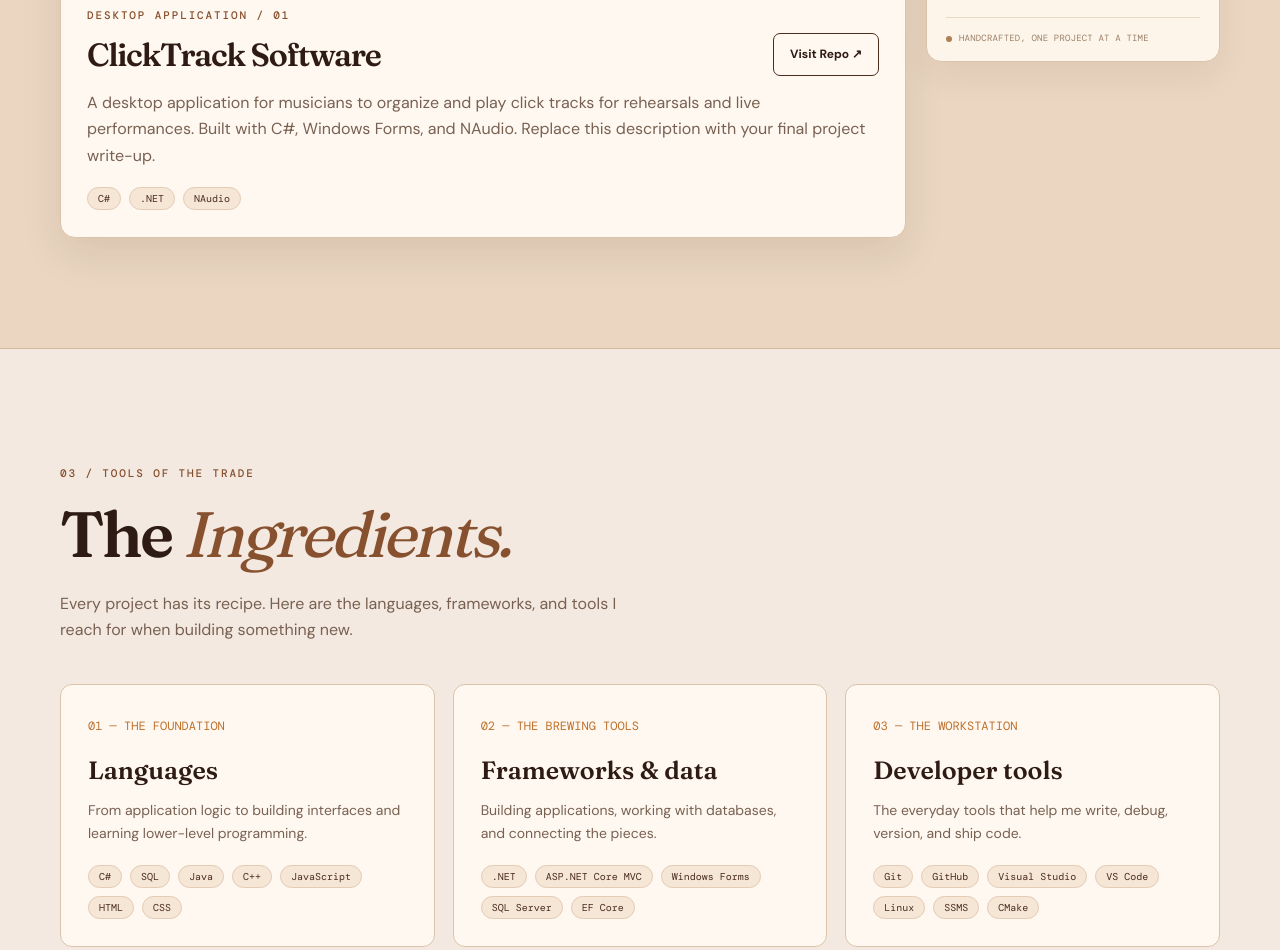
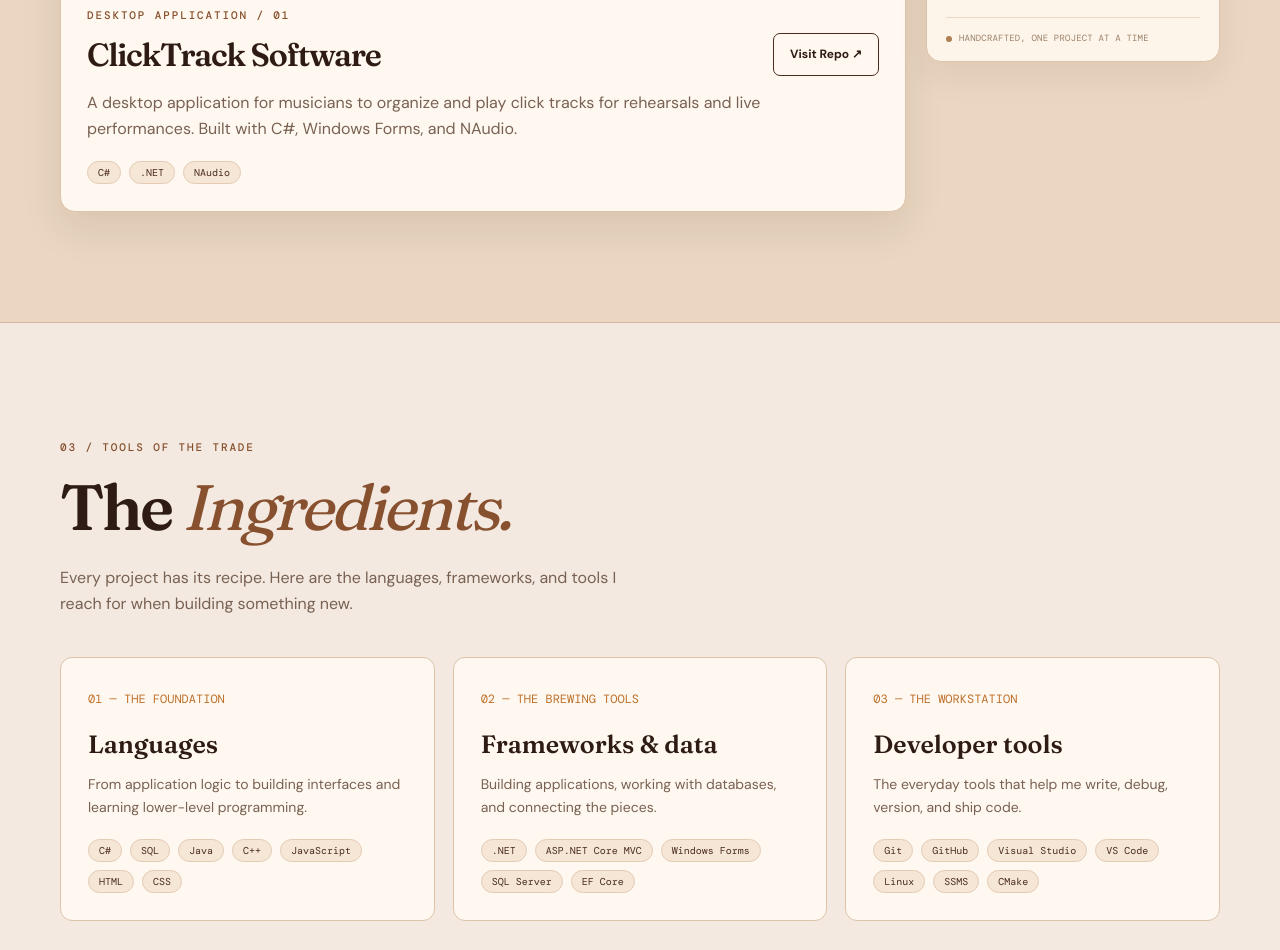
Before and after one commit to RyanMacDonald845/Portfolio, a plain HTML site: page index.html in a window 1280 px wide. Shown: the part 2638-3588 px from the top of the page. Drawn offline with nearby package versions, Linux system fonts and the light colour scheme.

Commit message:
updated info

```diff
--- a/index.html
+++ b/index.html
@@ -2311,7 +2311,7 @@ header {
          </a>
         </div>
         <p id="project-description">
-         A desktop application for musicians to organize and play click tracks for rehearsals and live performances. Built with C#, Windows Forms, and NAudio. Replace this description with your final project write-up.
+         A desktop application for musicians to organize and play click tracks for rehearsals and live performances. Built with C#, Windows Forms, and NAudio.
         </p>
         <div class="tags" id="project-tags">
          <span>
@@ -2535,7 +2535,7 @@ header {
        Download r&eacute;sum&eacute; &darr;
       </a>
       <p style="font-size:12px;margin-top:20px">
-       To update my r&eacute;sum&eacute;, replace
+       To update my r&eacute;sum&eacute;,
        <code>
         assets/resume/Resume.pdf
        </code>
@@ -2582,7 +2582,7 @@ header {
        <strong>
         Connect with me
         <span style="font-size:11px;display:block;font-weight:400;color:#cdbda8">
-         Replace this with your profile URL
+         https://www.linkedin.com/in/ryan-macdonald-609526384/
         </span>
        </strong>
       </a>
@@ -2609,7 +2609,7 @@ header {
   {
     title: 'ClickTrack Software',
     category: 'Desktop application',
-    description: 'A desktop application for musicians to organize and play click tracks for rehearsals and live performances. Built with C#, Windows Forms, and NAudio. Replace this description with your final project write-up.',
+    description: 'A desktop application for musicians to organize and play click tracks for rehearsals and live performances. Built with C#, Windows Forms, and NAudio.',
     tags: ['C#', '.NET', 'NAudio'],
     video: 'assets/videos/clicktrack.mp4',
     thumbnail: 'assets/thumbnails/ClickTrackTN.png',
@@ -2619,7 +2619,7 @@ header {
   {
     title: 'BLISS Website',
     category: 'Website',
-    description: 'The official website for BLISS, created with custom branding, music information, and a responsive interface. Replace this text with a more detailed project description.',
+    description: 'The official website for BLISS, created with custom branding, music information, and a responsive interface.',
     tags: ['HTML', 'CSS', 'JavaScript'],
     video: '',
     thumbnail: '',
```
